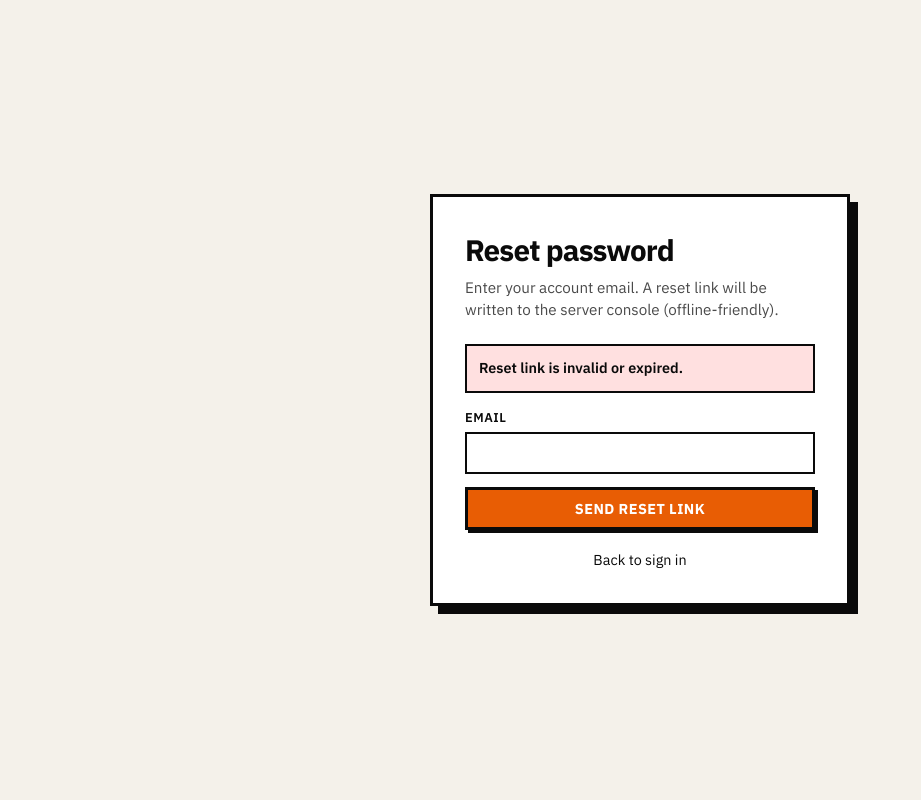
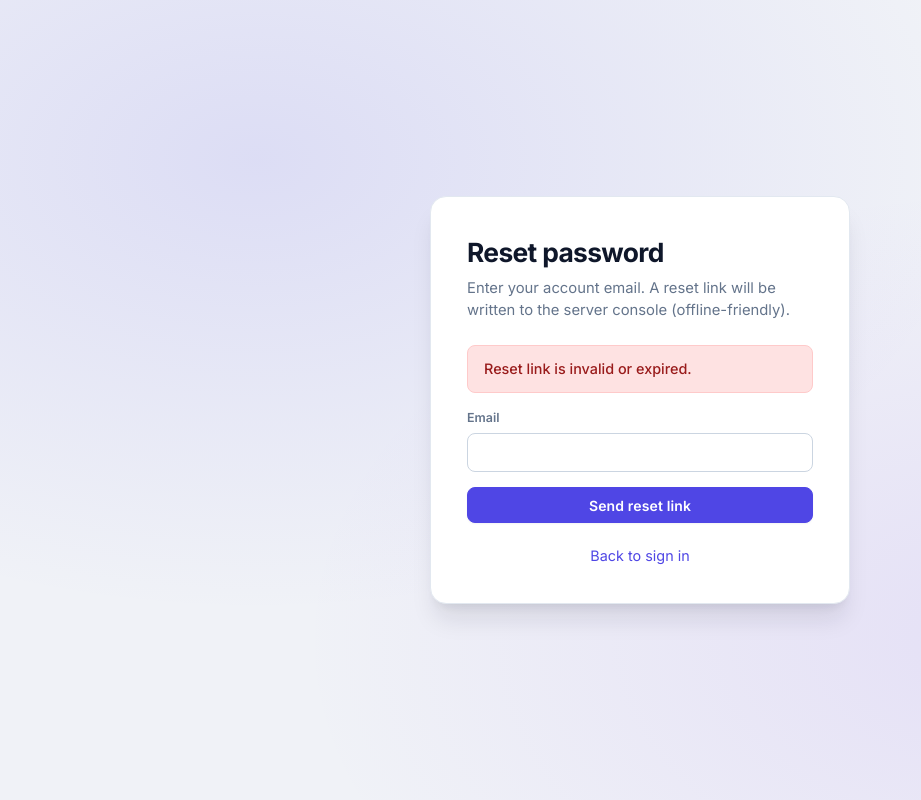
Before and after one commit to Ay-sha-07/Brightloop, a FastAPI app: page /reset-password/1 in a window 1280 px wide. Shown: the whole page, without its empty margins (0-921 px from the left). Run offline with FastAPI, Linux system fonts and the light colour scheme.

Commit message:
set supabase

```diff
--- a/app/static/css/style.css
+++ b/app/static/css/style.css
@@ -1,16 +1,34 @@
 :root {
-  --bg: #f4f1ea;
+  /* Professional SaaS palette — deep indigo + soft neutrals */
+  --bg: #f0f2f7;
   --surface: #ffffff;
-  --ink: #0a0a0a;
-  --muted: #4a4a4a;
-  --accent: #e85d04;
-  --accent-dark: #c44a00;
-  --border: 3px solid #0a0a0a;
-  --border-thin: 2px solid #0a0a0a;
-  --radius: 0;
-  --font: "IBM Plex Sans", "Helvetica Neue", Helvetica, Arial, sans-serif;
-  --mono: "IBM Plex Mono", "SF Mono", Menlo, monospace;
-  --shadow: 4px 4px 0 #0a0a0a;
+  --surface-elevated: #ffffff;
+  --ink: #0f172a;
+  --muted: #64748b;
+  --border: #e2e8f0;
+  --border-strong: #cbd5e1;
+  --accent: #4f46e5;
+  --accent-hover: #4338ca;
+  --accent-soft: #eef2ff;
+  --accent-glow: rgba(79, 70, 229, 0.25);
+  --success: #059669;
+  --success-soft: #d1fae5;
+  --warning: #d97706;
+  --warning-soft: #fef3c7;
+  --danger: #dc2626;
+  --danger-soft: #fee2e2;
+  --sidebar-bg: #0f172a;
+  --sidebar-text: #e2e8f0;
+  --radius: 12px;
+  --radius-sm: 8px;
+  --radius-lg: 16px;
+  --font: "Inter", "Segoe UI", system-ui, -apple-system, sans-serif;
+  --mono: "JetBrains Mono", "SF Mono", ui-monospace, monospace;
+  --shadow-sm: 0 1px 2px rgba(15, 23, 42, 0.05);
+  --shadow: 0 4px 6px -1px rgba(15, 23, 42, 0.07), 0 2px 4px -2px rgba(15, 23, 42, 0.05);
+  --shadow-lg: 0 10px 15px -3px rgba(15, 23, 42, 0.08), 0 4px 6px -4px rgba(15, 23, 42, 0.05);
+  --shadow-xl: 0 20px 25px -5px rgba(15, 23, 42, 0.1), 0 8px 10px -6px rgba(15, 23, 42, 0.08);
+  --transition: 180ms cubic-bezier(0.4, 0, 0.2, 1);
 }
 
 * {
@@ -21,97 +39,143 @@
 
 html {
   font-size: 16px;
+  scroll-behavior: smooth;
 }
 
 body {
   font-family: var(--font);
   background: var(--bg);
   color: var(--ink);
-  line-height: 1.45;
+  line-height: 1.5;
   min-height: 100vh;
+  -webkit-font-smoothing: antialiased;
 }
 
 a {
-  color: var(--ink);
+  color: var(--accent);
   text-decoration: none;
-  border-bottom: 2px solid transparent;
+  transition: color var(--transition);
 }
 
 a:hover {
-  border-bottom-color: var(--accent);
+  color: var(--accent-hover);
 }
 
-/* Layout */
+/* ---------- Layout ---------- */
 .shell {
   display: grid;
-  grid-template-columns: 240px 1fr;
+  grid-template-columns: 260px 1fr;
   min-height: 100vh;
 }
 
 .sidebar {
-  background: var(--ink);
-  color: #fff;
+  background: var(--sidebar-bg);
+  color: var(--sidebar-text);
   padding: 1.5rem 1rem;
-  border-right: var(--border);
   position: sticky;
   top: 0;
   height: 100vh;
   overflow-y: auto;
+  display: flex;
+  flex-direction: column;
+  border-right: 1px solid rgba(255, 255, 255, 0.06);
 }
 
 .sidebar .brand {
-  font-size: 1.35rem;
+  font-size: 1.2rem;
   font-weight: 700;
-  letter-spacing: -0.03em;
+  letter-spacing: -0.02em;
   margin-bottom: 2rem;
-  padding: 0.5rem;
-  border: 2px solid #fff;
+  padding: 0.65rem 0.85rem;
+  background: linear-gradient(135deg, var(--accent) 0%, #7c3aed 100%);
+  border-radius: var(--radius-sm);
   text-align: center;
+  color: #fff;
+  box-shadow: 0 4px 14px var(--accent-glow);
+  animation: brandPulse 4s ease-in-out infinite;
+}
+
+@keyframes brandPulse {
+  0%, 100% { box-shadow: 0 4px 14px var(--accent-glow); }
+  50% { box-shadow: 0 4px 22px rgba(79, 70, 229, 0.4); }
+}
+
+.sidebar nav {
+  flex: 1;
 }
 
 .sidebar nav a {
-  display: block;
-  color: #fff;
-  padding: 0.65rem 0.75rem;
-  margin-bottom: 0.25rem;
-  border: 2px solid transparent;
+  display: flex;
+  align-items: center;
+  gap: 0.6rem;
+  color: #94a3b8;
+  padding: 0.6rem 0.85rem;
+  margin-bottom: 0.2rem;
+  border-radius: var(--radius-sm);
   font-weight: 500;
-  font-size: 0.95rem;
+  font-size: 0.9rem;
+  transition: all var(--transition);
+  border: none;
 }
 
-.sidebar nav a:hover,
+.sidebar nav a:hover {
+  color: #fff;
+  background: rgba(255, 255, 255, 0.06);
+}
+
 .sidebar nav a.active {
-  border-color: #fff;
+  color: #fff;
   background: var(--accent);
+  box-shadow: 0 2px 8px var(--accent-glow);
+}
+
+.sidebar .user-box {
+  margin-top: auto;
+  padding: 0.85rem;
+  background: rgba(255, 255, 255, 0.04);
+  border-radius: var(--radius-sm);
+  border: 1px solid rgba(255, 255, 255, 0.08);
+  font-size: 0.85rem;
+}
+
+.sidebar .user-box a {
+  color: #94a3b8;
+  margin-top: 0.4rem;
+  display: inline-block;
+  font-size: 0.8rem;
+}
+
+.sidebar .user-box a:hover {
   color: #fff;
 }
 
-.sidebar .user-box {
-  margin-top: 2rem;
-  padding: 0.75rem;
-  border: 2px solid #555;
-  font-size: 0.85rem;
+.main {
+  padding: 1.75rem 2rem 3rem;
+  max-width: 1280px;
+  animation: fadeIn 0.35s ease-out;
 }
 
-.main {
-  padding: 1.75rem 2rem;
-  max-width: 1200px;
+@keyframes fadeIn {
+  from { opacity: 0; transform: translateY(8px); }
+  to { opacity: 1; transform: translateY(0); }
 }
 
-/* Typography */
+/* ---------- Typography ---------- */
 h1 {
-  font-size: 1.85rem;
+  font-size: 1.65rem;
   font-weight: 700;
-  letter-spacing: -0.03em;
-  margin-bottom: 0.25rem;
+  letter-spacing: -0.025em;
+  margin-bottom: 0.2rem;
+  color: var(--ink);
 }
 
 h2 {
-  font-size: 1.25rem;
-  font-weight: 700;
+  font-size: 1.15rem;
+  font-weight: 600;
   margin-bottom: 1rem;
-  border-bottom: var(--border-thin);
-  padding-bottom: 0.35rem;
+  color: var(--ink);
+  padding-bottom: 0.5rem;
+  border-bottom: 1px solid var(--border);
 }
 
 .page-header {
@@ -239,35 +336,37 @@ tr:hover td {
 }
 
 .field {
-  margin-bottom: 0.85rem;
+  margin-bottom: 0.9rem;
 }
 
 .field label {
   display: block;
-  font-size: 0.8rem;
+  font-size: 0.78rem;
   font-weight: 600;
-  text-transform: uppercase;
-  letter-spacing: 0.04em;
-  margin-bottom: 0.3rem;
+  color: var(--muted);
+  margin-bottom: 0.35rem;
 }
 
 .field input,
 .field select,
 .field textarea {
   width: 100%;
-  padding: 0.55rem 0.7rem;
-  border: var(--border-thin);
+  padding: 0.6rem 0.85rem;
+  border: 1px solid var(--border-strong);
   background: #fff;
   font-family: var(--font);
-  font-size: 0.95rem;
-  border-radius: 0;
+  font-size: 0.925rem;
+  border-radius: var(--radius-sm);
+  color: var(--ink);
+  transition: border-color var(--transition), box-shadow var(--transition);
 }
 
 .field input:focus,
 .field select:focus,
 .field textarea:focus {
-  outline: 3px solid var(--accent);
-  outline-offset: 1px;
+  outline: none;
+  border-color: var(--accent);
+  box-shadow: 0 0 0 3px var(--accent-glow);
 }
 
 .field textarea {
@@ -275,54 +374,60 @@ tr:hover td {
   resize: vertical;
 }
 
-/* Buttons */
+/* ---------- Buttons ---------- */
 .btn {
   display: inline-flex;
   align-items: center;
   gap: 0.4rem;
-  padding: 0.55rem 1.1rem;
+  padding: 0.55rem 1.15rem;
   font-family: var(--font);
-  font-size: 0.9rem;
-  font-weight: 700;
-  border: var(--border);
+  font-size: 0.875rem;
+  font-weight: 600;
+  border: 1px solid transparent;
   background: var(--surface);
   color: var(--ink);
   cursor: pointer;
-  box-shadow: 3px 3px 0 var(--ink);
-  transition: transform 0.08s, box-shadow 0.08s;
-  text-transform: uppercase;
-  letter-spacing: 0.03em;
+  border-radius: var(--radius-sm);
+  box-shadow: var(--shadow-sm);
+  transition: all var(--transition);
+  letter-spacing: 0.01em;
 }
 
 .btn:hover {
-  transform: translate(1px, 1px);
-  box-shadow: 2px 2px 0 var(--ink);
+  transform: translateY(-1px);
+  box-shadow: var(--shadow);
 }
 
 .btn:active {
-  transform: translate(3px, 3px);
-  box-shadow: 0 0 0 var(--ink);
+  transform: translateY(0);
 }
 
 .btn-primary {
   background: var(--accent);
   color: #fff;
-  border-color: var(--ink);
+  border-color: var(--accent);
 }
 
 .btn-primary:hover {
-  background: var(--accent-dark);
+  background: var(--accent-hover);
+  border-color: var(--accent-hover);
+  color: #fff;
 }
 
 .btn-dark {
   background: var(--ink);
   color: #fff;
+  border-color: var(--ink);
+}
+
+.btn-dark:hover {
+  background: #1e293b;
+  color: #fff;
 }
 
 .btn-sm {
-  padding: 0.35rem 0.7rem;
-  font-size: 0.75rem;
-  box-shadow: 2px 2px 0 var(--ink);
+  padding: 0.35rem 0.75rem;
+  font-size: 0.78rem;
 }
 
 .btn-group {
@@ -331,23 +436,29 @@ tr:hover td {
   gap: 0.5rem;
 }
 
-/* Auth pages */
+/* ---------- Auth pages ---------- */
 .auth-page {
   min-height: 100vh;
   display: flex;
   align-items: center;
   justify-content: center;
   padding: 2rem;
-  background: var(--bg);
+  background:
+    radial-gradient(ellipse at 20% 20%, rgba(79, 70, 229, 0.12) 0%, transparent 50%),
+    radial-gradient(ellipse at 80% 80%, rgba(124, 58, 237, 0.1) 0%, transparent 50%),
+    var(--bg);
+  animation: fadeIn 0.5s ease-out;
 }
 
 .auth-card {
   width: 100%;
   max-width: 420px;
   background: var(--surface);
-  border: var(--border);
-  box-shadow: 8px 8px 0 var(--ink);
-  padding: 2rem;
+  border: 1px solid var(--border);
+  border-radius: var(--radius-lg);
+  box-shadow: var(--shadow-xl);
+  padding: 2.25rem;
+  animation: cardIn 0.45s ease-out;
 }
 
 .auth-card h1 {
@@ -357,28 +468,38 @@ tr:hover td {
 .auth-card .sub {
   color: var(--muted);
   margin-bottom: 1.5rem;
-  font-size: 0.95rem;
+  font-size: 0.925rem;
 }
 
 .error-box {
-  background: #ffe0e0;
-  border: var(--border-thin);
-  padding: 0.75rem;
+  background: var(--danger-soft);
+  border: 1px solid #fecaca;
+  border-radius: var(--radius-sm);
+  padding: 0.75rem 1rem;
   margin-bottom: 1rem;
-  font-weight: 600;
+  font-weight: 500;
   font-size: 0.9rem;
+  color: #991b1b;
+  animation: shake 0.4s ease-out;
+}
+
+@keyframes shake {
+  0%, 100% { transform: translateX(0); }
+  20%, 60% { transform: translateX(-4px); }
+  40%, 80% { transform: translateX(4px); }
 }
 
 .auth-footer {
-  margin-top: 1.25rem;
+  margin-top: 1.35rem;
   font-size: 0.9rem;
   text-align: center;
+  color: var(--muted);
 }
 
-/* Misc */
+/* ---------- Misc ---------- */
 .mono {
   font-family: var(--mono);
-  font-size: 0.9em;
+  font-size: 0.88em;
 }
 
 .muted {
--- a/app/templates/base.html
+++ b/app/templates/base.html
@@ -5,7 +5,8 @@
   <meta name="viewport" content="width=device-width, initial-scale=1.0">
   <title>{% block title %}Brightloop{% endblock %}</title>
   <link rel="preconnect" href="https://fonts.googleapis.com">
-  <link href="https://fonts.googleapis.com/css2?family=IBM+Plex+Sans:wght@400;500;600;700&family=IBM+Plex+Mono:wght@500&display=swap" rel="stylesheet">
+  <link rel="preconnect" href="https://fonts.gstatic.com" crossorigin>
+  <link href="https://fonts.googleapis.com/css2?family=Inter:wght@400;500;600;700&family=JetBrains+Mono:wght@500&display=swap" rel="stylesheet">
   <link rel="stylesheet" href="/static/css/style.css">
 </head>
 <body>
@@ -33,8 +34,8 @@
       </nav>
       <div class="user-box">
         <div><strong>{{ user.full_name }}</strong></div>
-        <div class="muted" style="color:#aaa;font-size:0.8rem;">{{ user.role.value }} · {{ user.email }}</div>
-        <a href="/logout" style="color:#fff;margin-top:0.5rem;display:inline-block;font-size:0.85rem;">Sign out</a>
+        <div class="muted" style="color:#94a3b8;font-size:0.8rem;">{{ user.role.value }} · {{ user.email }}</div>
+        <a href="/logout">Sign out</a>
       </div>
     </aside>
     <main class="main">
--- a/requirements.txt
+++ b/requirements.txt
@@ -8,3 +8,7 @@ bcrypt>=4.0
 python-jose[cryptography]>=3.3
 jinja2>=3.1
 email-validator>=2.0
+# Postgres / Supabase driver
+psycopg2-binary>=2.9
+# Load .env for DATABASE_URL / SECRET_KEY
+python-dotenv>=1.0
```
Also changed, not shown: other parts of app/static/css/style.css (+99 -43 lines), app/database.py (+32 -7 lines), README.md, 1 other file.
